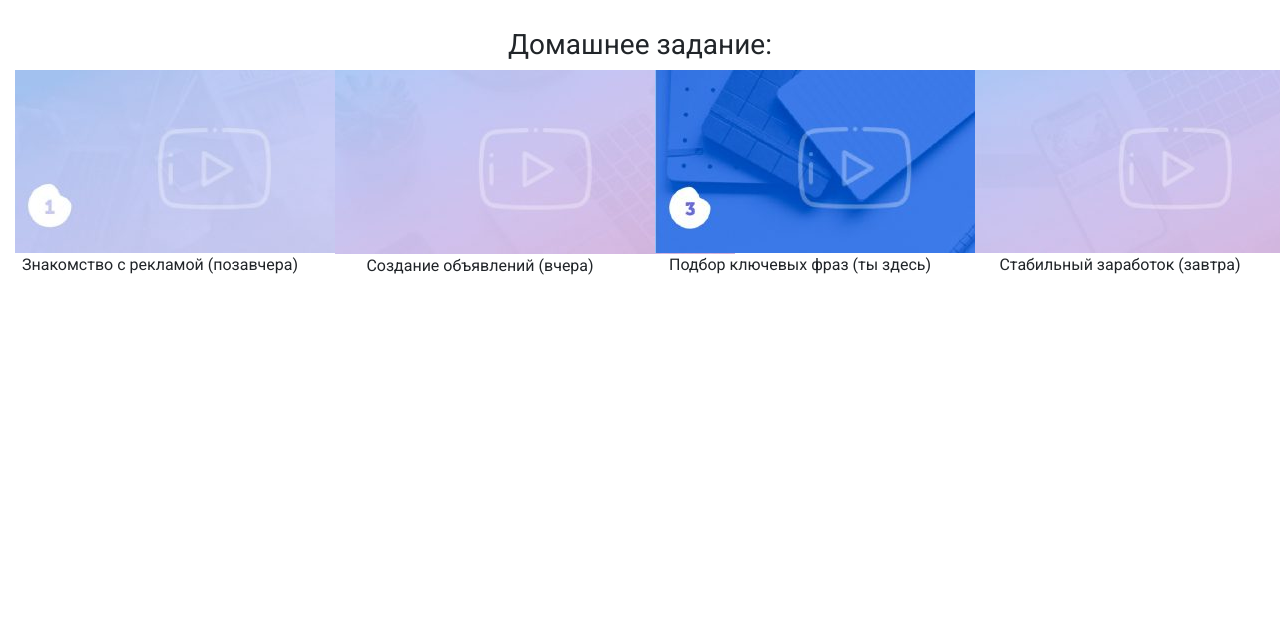
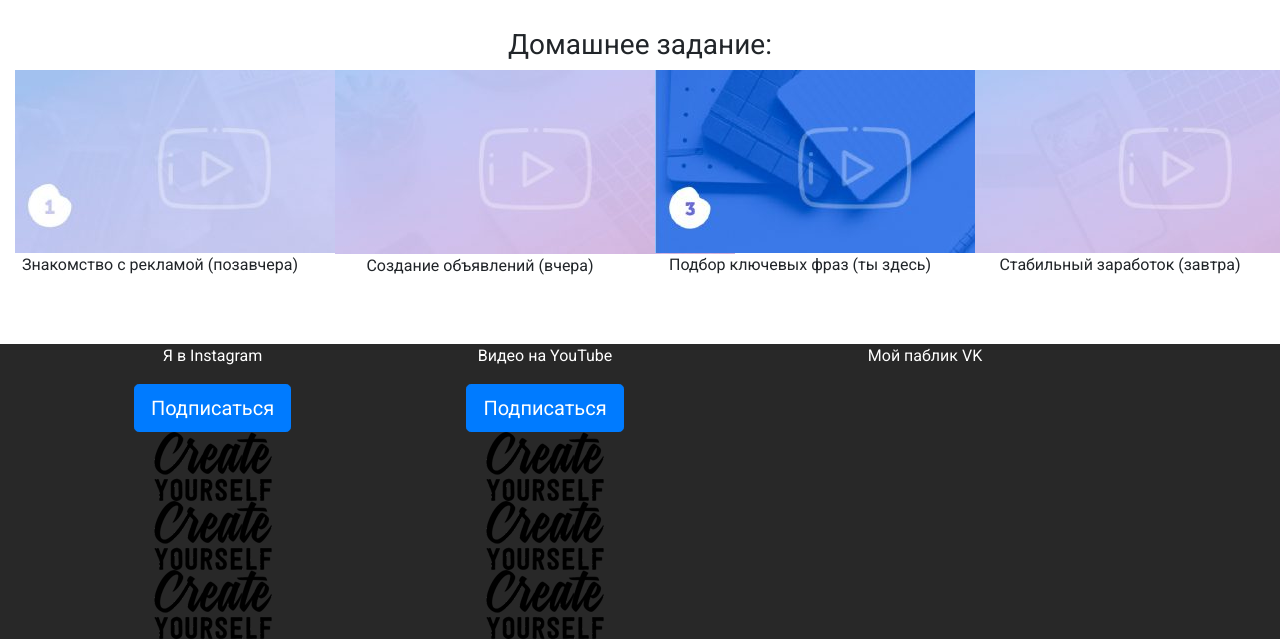
Before and after one commit to coatceatl/create-yourself, a website: page index.html in a window 1280 px wide. Shown: the part 1113-1752 px from the top of the page. Before the commit the page ends 1457 px from the top, so only its background shows below. Drawn offline with nearby package versions, Linux system fonts and the light colour scheme.

Commit message:
added blocks social instagram and youtube, need to change limks

```diff
--- a/index.html
+++ b/index.html
@@ -70,6 +70,67 @@
       </div>
     </section>
 
+    <section class='social'>
+      <div class='container'>
+        <div class='row text-center'>
+          <div class='col-xs-12 col-sm-6 col-md-3 social-instagram'>
+            <div class='column'>
+              <div class='col-12'>
+                <p>Я в Instagram</p>
+              </div>
+              <div class='col-12'>
+                <button type='button' class='btn btn-primary btn-lg'>Подписаться</a>
+              </div>
+              <div class='col-12'>
+                <a class='social-instagram-item' href='https://www.instagram.com/' target='_blank'>
+                  <img src='img/logo.png' alt=''>
+                </a>
+              </div>
+              <div class='col-12'>
+                <a class='social-instagram-item' href='https://www.instagram.com/' target='_blank'>
+                  <img src='img/logo.png' alt=''>
+                </a>
+              </div>
+              <div class='col-12'>
+                <a class='social-instagram-item' href='https://www.instagram.com/' target='_blank'>
+                  <img src='img/logo.png' alt=''>
+                </a>
+              </div>
+            </div>
+          </div>
+          <div class='col-xs-12 col-sm-6 col-md-4 social-youtube'>
+            <div class='column'>
+              <div class='col-12'>
+                <p>Видео на YouTube</p>
+              </div>
+              <div class='col-12'>
+                <button type='button' class='btn btn-primary btn-lg'>Подписаться</a>
+              </div>
+              <div class='col-12'>
+                <a class='social-youtube-item' href='https://www.youtube.com/' target='_blank'>
+                  <img src='img/logo.png' alt=''>
+                </a>
+              </div>
+              <div class='col-12'>
+                <a class='social-youtube-item' href='https://www.youtube.com/' target='_blank'>
+                  <img src='img/logo.png' alt=''>
+                </a>
+              </div>
+              <div class='col-12'>
+                <a class='social-youtube-item' href='https://www.youtube.com/' target='_blank'>
+                  <img src='img/logo.png' alt=''>
+                </a>
+              </div>
+            </div>
+          </div>
+          <div class='col-xs-12 col-sm-6 col-md-4 social-instagram'>
+            Мой паблик VK
+          </div>
+        </div>
+      </div>
+    </section>
+
+
     </main>
   </body>
 </html>
--- a/style.css
+++ b/style.css
@@ -2,7 +2,7 @@ body {
   font-family: 'Roboto', sans-serif;
 }
 section {
-  margin: 50px 0;
+  margin: 50px 0 0 0;
 }
 .navbar {
   padding: 20px 0;
@@ -34,3 +34,7 @@ h4 {
   width: 100%;
   height: 100%;
 }
+.social {
+  background-color: #282828;
+  color: #fff;
+}
```
